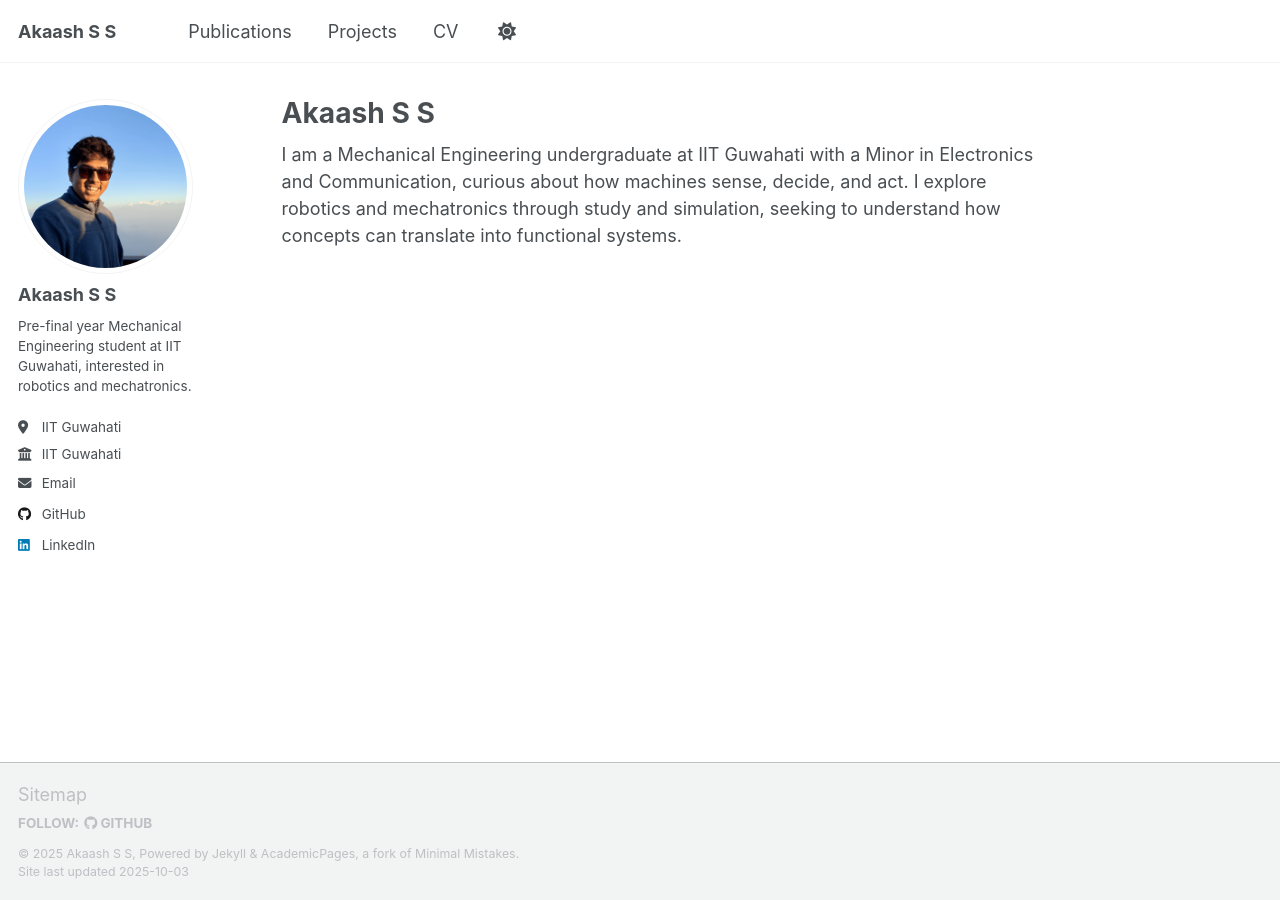
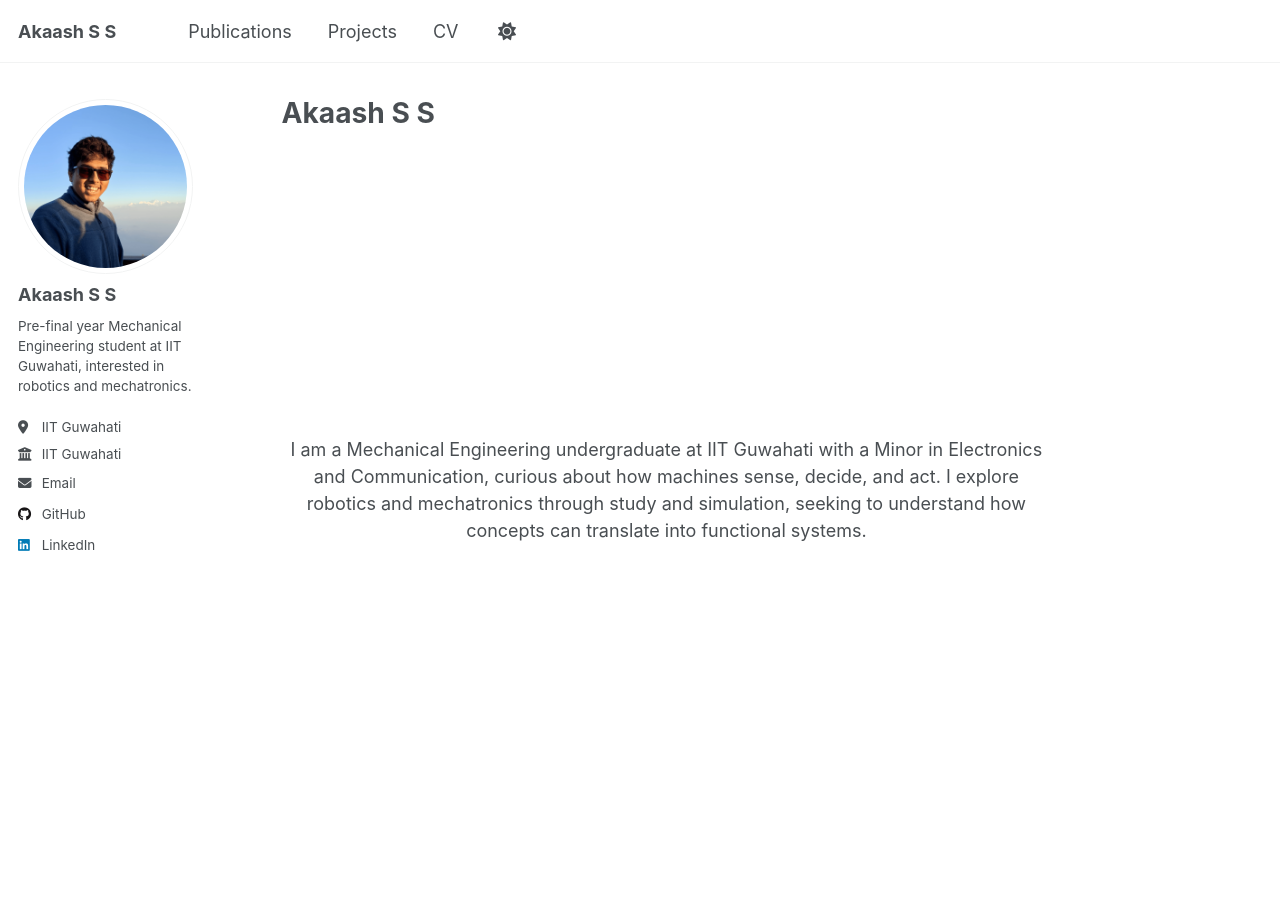
Before and after one commit to akaashss/akaashss.github.io, a Jekyll site: the page built from _pages/about.md, in a window 1280 px wide and 900 px high. Built offline with Jekyll 4.4.1, drawn with Linux system fonts in a browser that asks for light colours; a script that is not in the unit is left out.

Commit message:
Update about.md

```diff
--- a/_pages/about.md
+++ b/_pages/about.md
@@ -7,5 +7,8 @@ redirect_from:
   - /about.html
 ---
 
-
-I am a Mechanical Engineering undergraduate at IIT Guwahati with a Minor in Electronics and Communication, curious about how machines sense, decide, and act. I explore robotics and mechatronics through study and simulation, seeking to understand how concepts can translate into functional systems.
+<div style="display: flex; justify-content: center; align-items: center; height: 80vh; text-align: center;">
+  <p>
+    I am a Mechanical Engineering undergraduate at IIT Guwahati with a Minor in Electronics and Communication, curious about how machines sense, decide, and act. I explore robotics and mechatronics through study and simulation, seeking to understand how concepts can translate into functional systems.
+  </p>
+</div>
```
